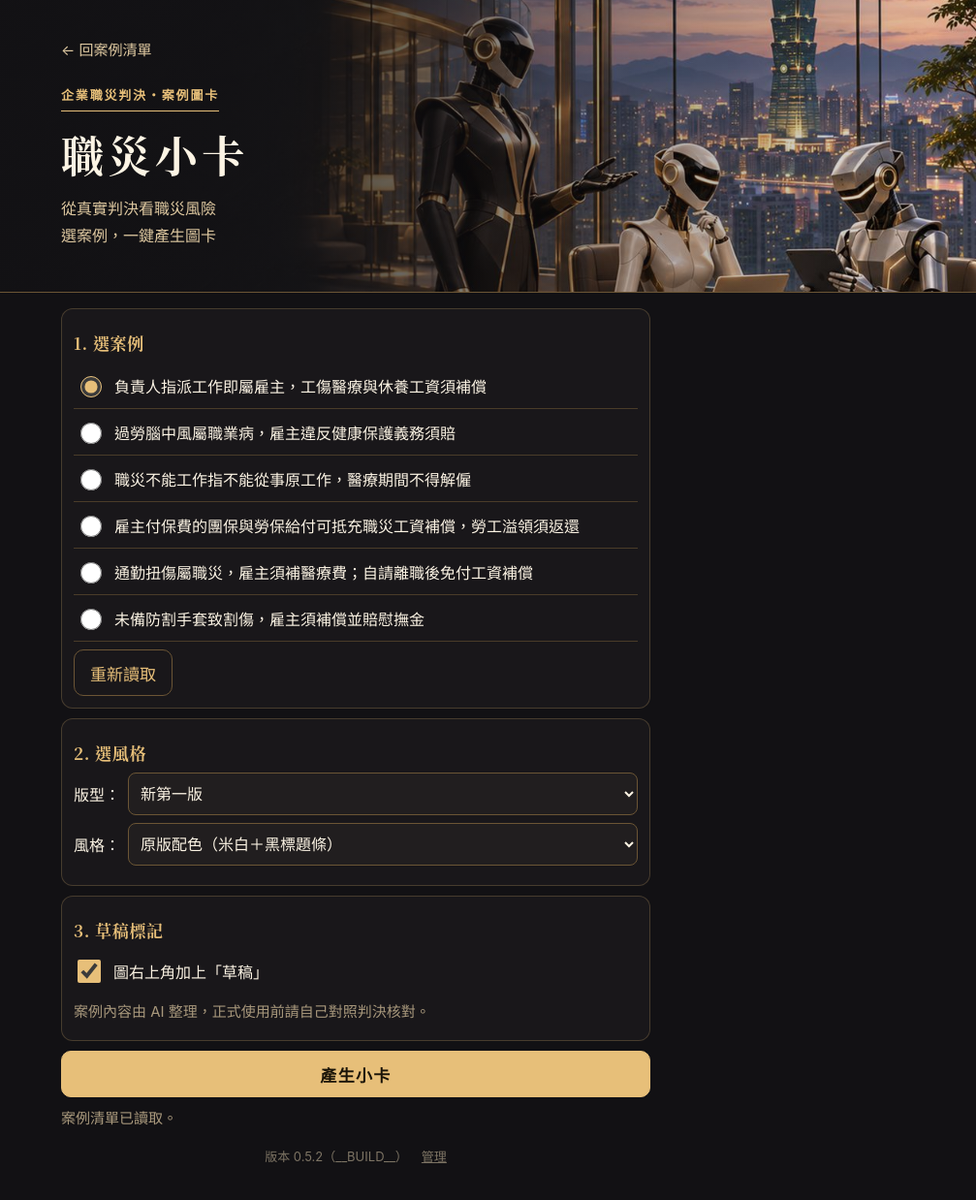
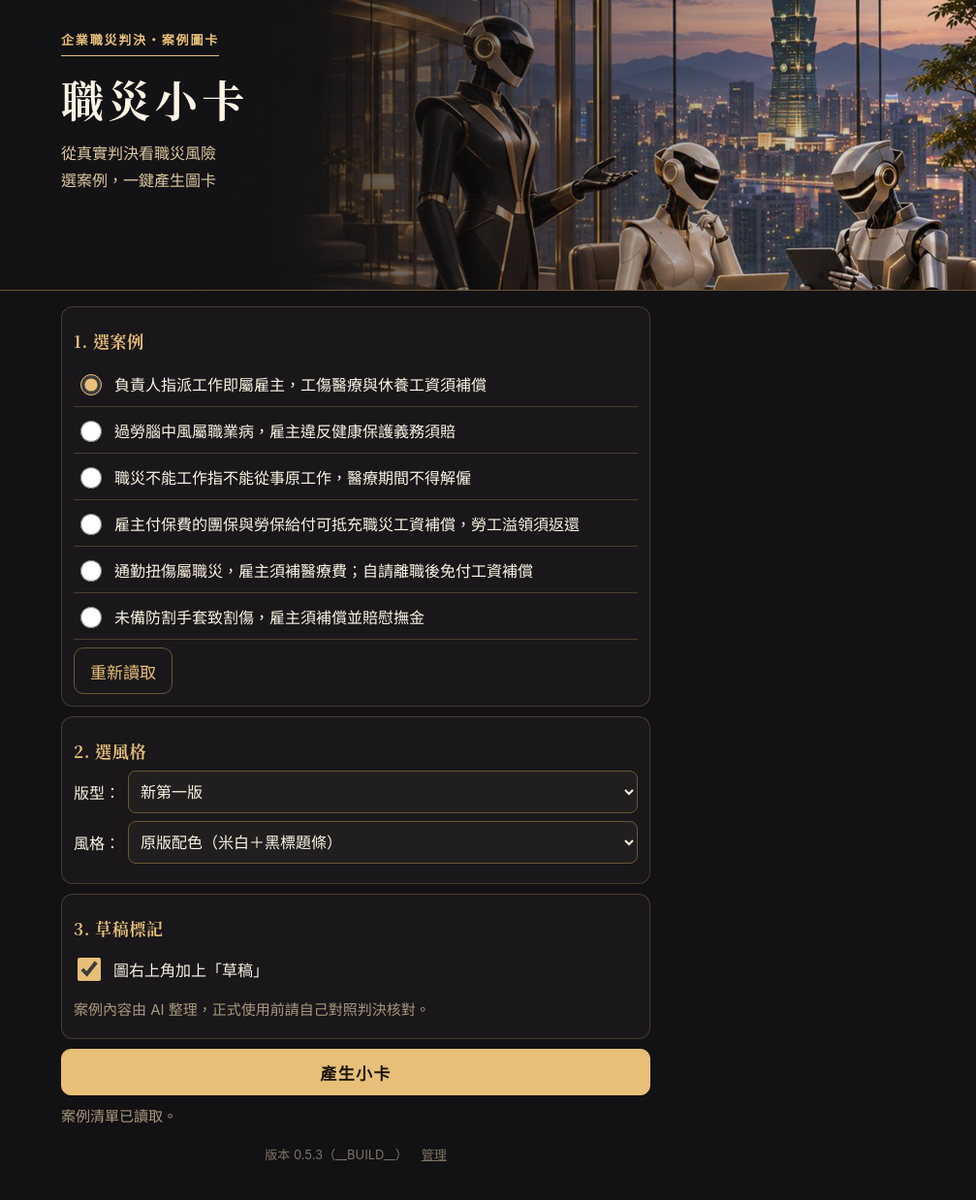
Before and after one commit to stat1106-art/case-card-mobile, a plain HTML site: page app_mobile/src/app_src/index.html in a window 1280 px wide. Shown: the whole page at 97% size, without its empty margins (273-1280 px from the left). Drawn offline with Linux system fonts and the light colour scheme; files whose address does not match are found by name.

Commit message:
App 0.5.3：「回案例清單」只給從平台進來的人看 [skip ci]
The App is now also handed to clients. Its top-left "← 回案例清單" link led
straight into the staff platform. Platform pages now leave a per-tab mark
(sessionStorage pf_visited); the App shows the link only when that mark
exists. Opening the App directly (clients, home-screen app) shows no link.

Co-Authored-By: Claude Opus 5.5 <noreply@anthropic.com>
Claude-Session: https://claude.ai/code/session_019ARwjzYjj9sPTLLpJ8zCW9

```diff
--- a/app_mobile/src/app_src/index.html
+++ b/app_mobile/src/app_src/index.html
@@ -17,7 +17,7 @@
 <body>
 <header class="hero">
 <div class="hero-in">
-<p class="back"><a href="platform/cases.html">← 回案例清單</a></p>
+<p class="back" id="backlink" hidden><a href="platform/cases.html">← 回案例清單</a></p>
 <p class="kicker">企業職災判決・案例圖卡</p>
 <h1>職災小卡</h1>
 <p class="lead">從真實判決看職災風險<br>選案例，一鍵產生圖卡</p>
--- a/app_mobile/src/app_src/js/app.js
+++ b/app_mobile/src/app_src/js/app.js
@@ -1,7 +1,9 @@
 /* 職災小卡 手機版：畫面流程沿用 v0.1 電腦版，只把出圖改成在瀏覽器裡做。 */
 (function () {
 'use strict';
-const APP_VERSION = '0.5.2';
+// 0.5.3：「← 回案例清單」只給從平台點進來的人看（平台各頁會在這個分頁留記號）；客戶直接打開 App 看不到，不會被帶進同仁用的平台
+try { if (sessionStorage.getItem('pf_visited') === '1') { const bl = document.getElementById('backlink'); if (bl) bl.hidden = false; } } catch (e) { /* 私密模式等讀不到就不顯示 */ }
+const APP_VERSION = '0.5.3';
 const BUILD = '__BUILD__';
 // 壞檔在清單上的標示（驗收第 10 條的用字）；要換字只改這裡
 const BROKEN_LABEL = '這個案例讀不出來';
--- a/app_mobile/src/platform/js/common.js
+++ b/app_mobile/src/platform/js/common.js
@@ -1,6 +1,8 @@
 /* 平台共用小工具：不連外、不使用第三方程式庫 */
 var PF = (function () {
   'use strict';
+  // 讓 App 知道這個分頁是從平台過去的（App 才顯示「← 回案例清單」）
+  try { sessionStorage.setItem('pf_visited', '1'); } catch (e) { /* 讀寫不到就算了 */ }
   var VERSION = '0.1.8';
   var BROKEN = '這個案例讀不出來';
   var REVIEW_ITEMS = [['source', '來源'], ['interpretation', '解讀'], ['amounts', '金額'], ['privacy', '個資遮蔽']];
```
Also changed, not shown: 2 other files.
